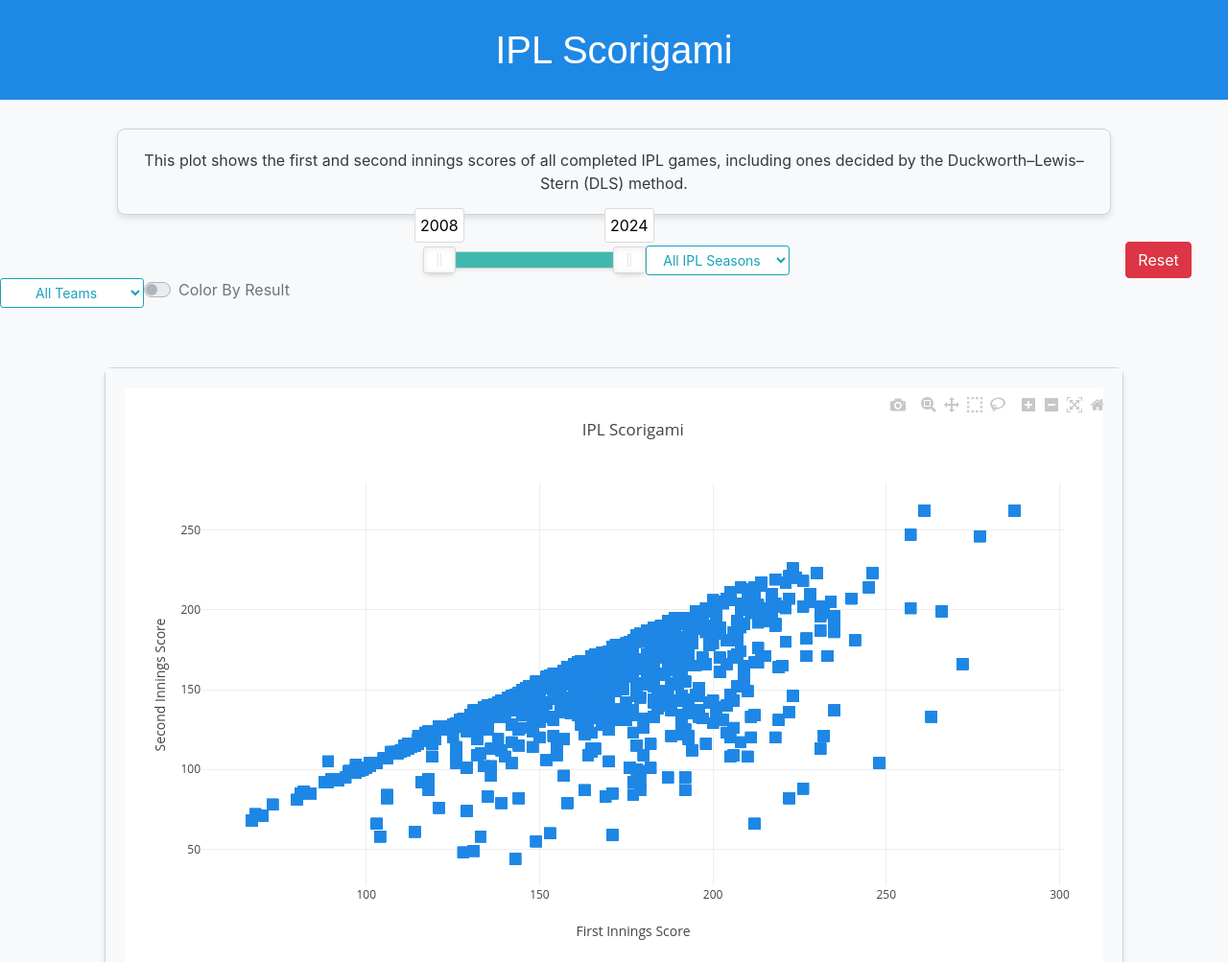
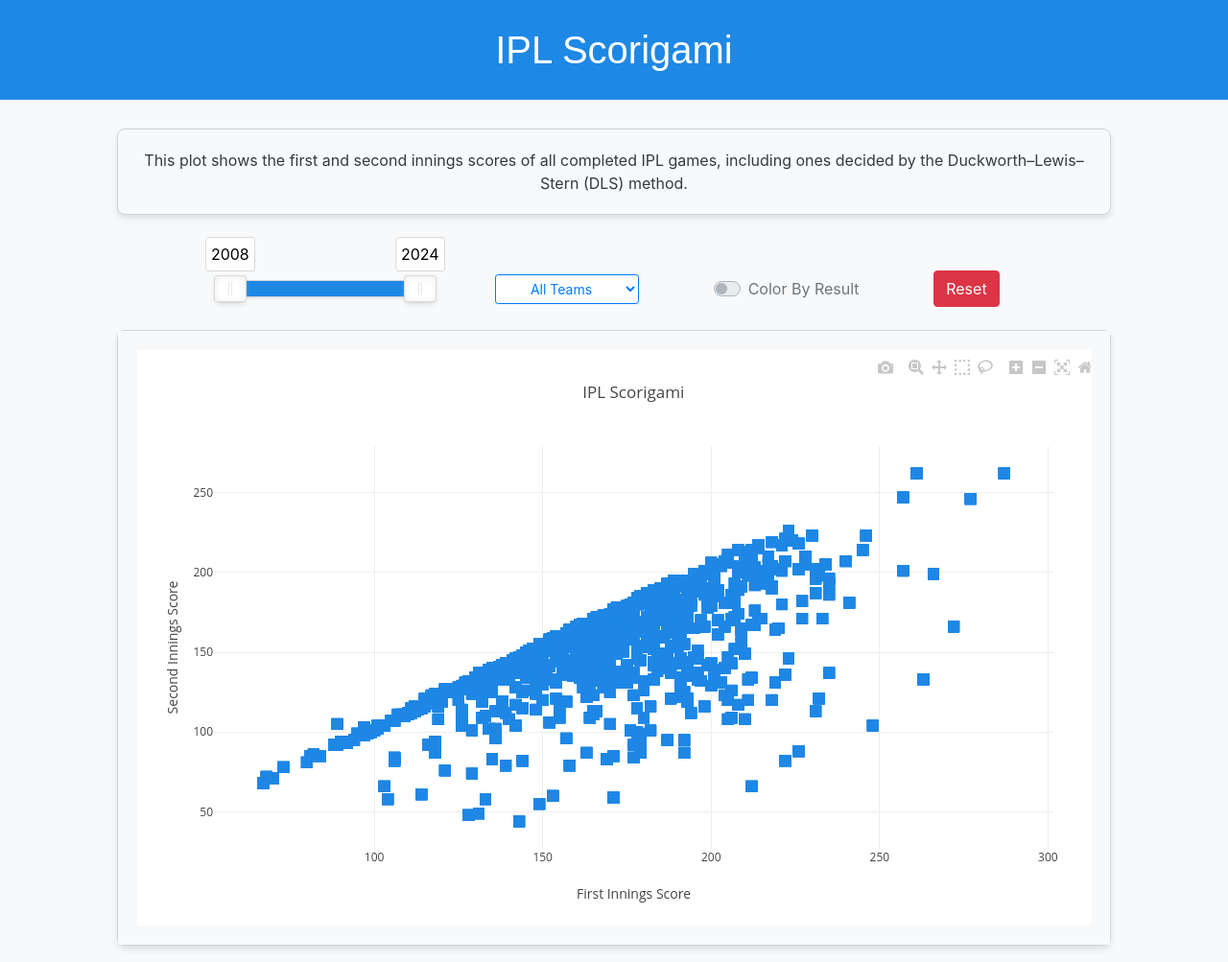
Before and after one commit to arulgundam/ipl_scorigami, a Flask app: page / in a window 1280 px wide. Shown: the top 1003 px of the page at 96% size. Run offline with Flask 3, Linux system fonts and the light colour scheme; data comes from the database, SQL or seed files in the repository; some libraries are stand-ins or nearby versions; some web fonts are replaced.

Commit message:
Updated layout of filter container.

```diff
--- a/static/css/styles.css
+++ b/static/css/styles.css
@@ -20,6 +20,10 @@
     padding-bottom: 30px;
     background-color: #f8f9fa; /* Light grey background for main container */
     flex: 1;
+}
+
+.intro-container {
+    padding-bottom: 30px;
 }
 
 .plot-container {
@@ -60,12 +64,18 @@
 .filters-container {
     background-color: #f8f9fa;
     padding-top: 20px;
+    width: 80%;
+    margin: auto
 }
 
 /* Custom CSS for filter dropdowns */
 .form-control-sm {
     text-align: center;
     width: 150px; /* Adjust the width as needed */
+}
+
+.noUi-connect {
+    background: #1E88E5;;
 }
 
 /* Footer Styles */
--- a/templates/index.html
+++ b/templates/index.html
@@ -19,7 +19,7 @@
         <h1 class="text-center mt-2 mb-2">IPL Scorigami</h1>
     </div>
     <div class="container-fluid main-container">
-        <div class="row">
+        <div class="row intro-container">
             <div class="col-md-10 offset-md-1">
                 <div class="card main-card">
                     <div class="card-body">
@@ -30,19 +30,12 @@
         </div>
         <!-- Filters Container -->
         <div class="row mt-2 mb-2 filters-container">
-            <div class="col-md-10 offset-md-1 d-flex justify-content-center align-items-center">
-                <!-- Season Filter -->
-                <div id="seasonRangeSlider" class="mr-3" style="width: 200px;"></div>
-                    <select id="seasonFilter" class="form-control form-control-sm btn-outline-info">
-                        <option value="">All IPL Seasons</option>
-                        <!-- Options will be populated dynamically -->
-                    </select>
-                </div>
-                <!-- Reset Button -->
-                <button type="button" class="btn btn-danger mr-3" id="resetFilters">Reset</button>
+            <div class="col-md-10 offset-md-1 d-flex justify-content-between align-items-center">
+                <!-- Season Range Slider -->
+                <div id="seasonRangeSlider" style="width: 200px;"></div>
                 <!-- Team Filter -->
                 <div class="form-group mb-0">
-                    <select id="teamFilter" class="form-control form-control-sm btn-outline-info">
+                    <select id="teamFilter" class="form-control form-control-sm btn-outline-primary">
                         <option value="">All IPL Teams</option>
                         <!-- Options will be populated dynamically -->
                     </select>
@@ -52,8 +45,11 @@
                     <input type="checkbox" class="custom-control-input" id="flexSwitchCheckChecked" disabled>
                     <label class="custom-control-label" for="flexSwitchCheckChecked">Color By Result</label>
                 </div>
+                <!-- Reset Button -->
+                <button type="button" class="btn btn-danger" id="resetFilters">Reset</button>
             </div>
         </div>
+        <!---- Main Plot -->
         <div class="row mt-4">
             <div class="col-md-10 offset-md-1">
                 <div class="card main-card">
```
